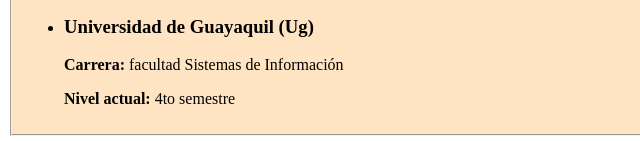
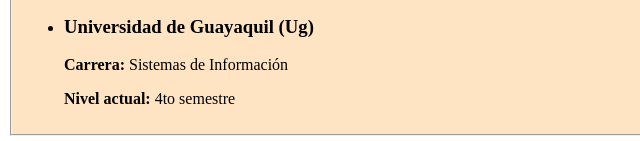
Before and after one commit to SoldierJaime36/CvBarcosjaime.github.io, a plain HTML site: page index.html in a window 1280 px wide. Shown: the part 1097-1238 px from the top of the page, 0-640 px from the left. Drawn offline with Linux system fonts and the light colour scheme.

Commit message:
Update index.html

```diff
--- a/index.html
+++ b/index.html
@@ -63,7 +63,7 @@
                 <p><strong>Periodo:</strong> 2014 - 2020</p>
 
                 <li><h3>Universidad de Guayaquil (Ug)</h3></li>
-                <p><strong>Carrera:</strong> facultad Sistemas de Información</p>
+                <p><strong>Carrera:</strong>  Sistemas de Información</p>
                 <p><strong>Nivel actual:</strong> 4to semestre</p>
             </ul>
         </fieldset>
```
